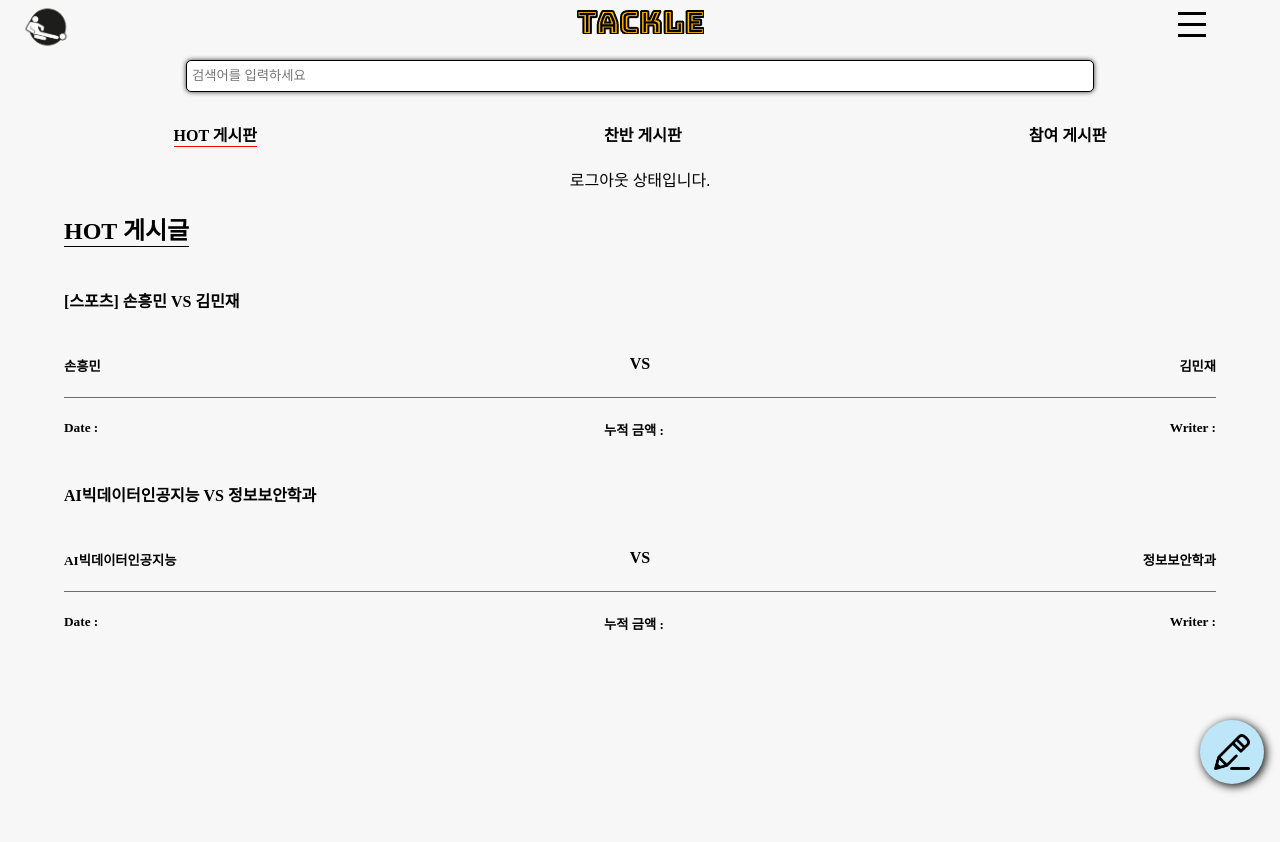
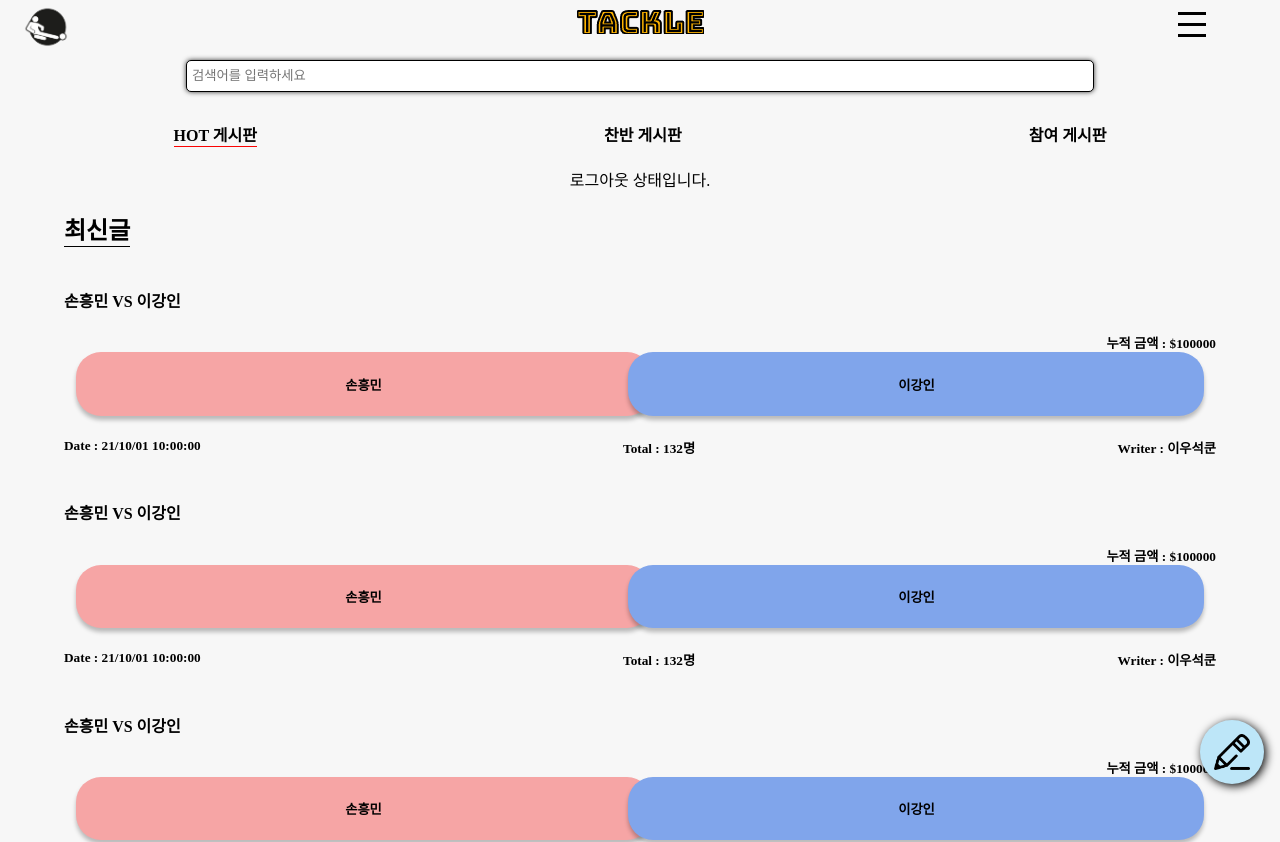
Before and after one commit to ejeonghun/react_tackle, a React (Create React App) app in the folder frontend/: page /Hotboard in a window 1280 px wide. Shown: the top 842 px of the page. Built offline with nearby package versions, Linux system fonts and the light colour scheme; a web font is replaced by a local one.

Commit message:
Category layout change

```diff
--- /dev/null
+++ b/frontend/public/sample.json
@@ -0,0 +1,40 @@
+{
+        "posts": [
+            {
+                "id": 1,
+                "title": "손흥민 VS 이강인",
+                "content": "안녕하세요. 첫 번째 글입니다.",
+                "idx": "홍길동",
+                "betted_amount" : 100000,
+                "pick1" : "손흥민",
+                "pick2" : "이강인",
+                "create_at": "21/10/01 10:00:00",
+                "votes" : 132,
+                "nickname" : "이우석쿤"
+            },
+            {
+                "id": 2,
+                "title": "손흥민 VS 이강인",
+                "content": "안녕하세요. 첫 번째 글입니다.",
+                "idx": "홍길동",
+                "betted_amount" : 100000,
+                "pick1" : "손흥민",
+                "pick2" : "이강인",
+                "create_at": "21/10/01 10:00:00",
+                "votes" : 132,
+                "nickname" : "이우석쿤"
+            },
+            {
+                "id": 3,
+                "title": "손흥민 VS 이강인",
+                "content": "안녕하세요. 첫 번째 글입니다.",
+                "idx": "홍길동",
+                "betted_amount" : 100000,
+                "pick1" : "손흥민",
+                "pick2" : "이강인",
+                "create_at": "21/10/01 10:00:00",
+                "votes" : 132,
+                "nickname" : "이우석쿤"
+            }
+        ]
+}
--- /dev/null
+++ b/frontend/src/component/Board/Board.js
@@ -0,0 +1,63 @@
+import React, { useState, useEffect } from "react";
+import { Link } from 'react-router-dom';
+import Write_Btn from "../Write_btn/Write_btn"
+import axios from 'axios';
+
+function Board() {
+  const [data, setData] = useState(null); // data라는 상태를 만듭니다.
+
+  useEffect(() => {
+      async function fetchData() {
+          const response = await fetch('http://localhost:3000/sample.json');
+          const data = await response.json();
+          return data.posts; // posts 키에 접근합니다.
+      }
+
+      async function getData() {
+          const fetchedData = await fetchData();
+          setData(fetchedData); // 데이터가 로드되면 상태를 업데이트합니다.
+      }
+
+      getData();
+  }, []);
+
+  if (!data) return <div>Loading...</div>;
+
+    return (
+        <div>
+        <div style={{ display: 'flex', justifyContent: 'center', width: '100%', height: '100vh' , textAlign:'left'}}>
+          <div style={{ display: 'flex', flexDirection: 'column', alignItems: 'flex-start', width:'90%', height:'auto'}}>
+            <h2 style={{borderBottom:'1px solid black'}}>최신글</h2>
+            {/* 각각의 게시글을 순회합니다. */}
+            {data.map((post) => (
+              <div className='Main_Content' key={post.id} style={{width:'100%'}}>
+                {/* 첫번째 최신글 */}
+                <Link to={`/${post.id}`}>
+                  <h4>{post.title}</h4>
+              <h5 style={{textAlign:'right', margin:'0', marginBlock:'0'}}>누적 금액 : ${post.betted_amount}</h5>
+              <div style={{ display: 'flex', justifyContent: 'space-around', position: 'relative'}}>
+                <div style={{width:'50%', textAlign:'center', backgroundColor:'rgba(246, 165, 165, 1)',boxShadow :'0px 4px 4px rgba(0, 0, 0, 0.25)' ,borderRadius: '25px',position: 'relative', left:'1%'}}>
+                <h5>{post.pick1}</h5>
+                </div>
+                <div style={{width:'50%', textAlign:'center', backgroundColor:'rgba(128, 165, 235, 1)',boxShadow :'0px 4px 4px rgba(0, 0, 0, 0.25)' ,borderRadius: '25px',position: 'relative', left:'-1%'}}>
+                <h5>{post.pick2}</h5>
+                </div>
+              </div>
+              <div className="writer" style={{display:'flex', justifyContent:'space-between'}}>
+              <h5>Date : {post.create_at}</h5>
+              <h5>Total : {post.votes}명</h5>
+              <h5>Writer : {post.nickname}</h5>
+              </div>
+              </Link>
+            </div>
+          ))};
+          </div>
+
+          <Write_Btn /> {/* 글쓰기 버튼 */}
+          </div>
+
+        </div>
+    )
+};
+
+export default Board;
--- a/frontend/src/component/Category/Category.js
+++ b/frontend/src/component/Category/Category.js
@@ -1,7 +1,6 @@
 import React from 'react';
 import styled from 'styled-components';
 import { FontAwesomeIcon } from '@fortawesome/react-fontawesome'
-import { faCoffee, faBook, faMusic, faFilm, faCameraRetro, faPaintBrush } from '@fortawesome/free-solid-svg-icons'
 import { faHeart } from '@fortawesome/free-solid-svg-icons';
 import { faGamepad } from '@fortawesome/free-solid-svg-icons';
 import { faSoccerBall } from '@fortawesome/free-solid-svg-icons';
@@ -16,6 +15,7 @@ const CategoryContainer = styled.div`
     justify-content: space-between;
     flex-wrap: wrap; // 필요시 줄바꿈 처리
     padding-top:100px;
+    justify-items: center;
 `;
 
 const CategoryCard = styled.div`
--- a/frontend/src/component/Hotboard/Hotboard.js
+++ b/frontend/src/component/Hotboard/Hotboard.js
@@ -1,49 +1,16 @@
 import React from 'react';
 import { Link } from 'react-router-dom';
 import Write_btn from '../Write_btn/Write_btn';
+import Board from '../Board/Board.js';
 
 // Login.js
 // Hello, Component! 라는 문자열을 담은 div 요소 Login 만들기
 // 컴포넌트의 첫글자는 무조건 대문자로 작성해야함!
 const Hotboard = () => {
     return (
-<div style={{ display: 'flex', justifyContent: 'center', width: '100%', height: '100vh' , textAlign:'left'}}>
-  <div style={{ display: 'flex', flexDirection: 'column', alignItems: 'flex-start', width:'90%', height:'auto'}}>
-    <h2 style={{borderBottom:'1px solid black'}}>HOT 게시글</h2>
-    {/* <ProgressBar vote1={47} vote2={53} /> */}
-    <div className='Main_Content' style={{width:'100%'}}>
-      {/* 첫번째 최신글 */}
-      <Link to="/게시글 라우팅1">
-      <h4>[스포츠] 손흥민 VS 김민재</h4>
-      <div style={{ display: 'flex', justifyContent: 'space-between', position: 'relative' , borderBottom: '1px solid #706d6d'}}>
-        <h5>손흥민</h5>
-        <h4 style={{ position:'absolute', width:'100%', textAlign:'center' }}>VS</h4>
-        <h5>김민재</h5>
+      <div>
+        <Board />
       </div>
-      <div className="writer" style={{display:'flex', justifyContent:'space-between'}}>
-      <h5>Date : </h5>
-      <h5>누적 금액 : </h5>
-      <h5>Writer : </h5>
-      </div>
-      </Link>
-      <Link to="/게시글 라우팅2">
-      {/* 두번째 최신글 */}
-      <h4>AI빅데이터인공지능 VS 정보보안학과</h4>
-      <div style={{ display: 'flex', justifyContent: 'space-between', position: 'relative' , borderBottom: '1px solid #706d6d'}}>
-        <h5>AI빅데이터인공지능</h5>
-        <h4 style={{ position:'absolute', width:'100%', textAlign:'center' }}>VS</h4>
-        <h5>정보보안학과</h5>
-      </div>
-      <div className="writer" style={{display:'flex', justifyContent:'space-between'}}>
-      <h5>Date : </h5>
-      <h5>누적 금액 : </h5>
-      <h5>Writer : </h5>
-      </div>
-      </Link>
-    </div>
-    <Write_btn /> {/* 글쓰기 버튼 */}
-  </div>
-</div>
     );
   };
   // 만든 컴포넌트 모듈로 사용하기 위해 내보내기
--- a/frontend/src/component/Login/Login.js
+++ b/frontend/src/component/Login/Login.js
@@ -6,30 +6,30 @@ import './Login.css';
 import SocialKakao from '../KakaoLogin/KakaoLogin.jsx';
 
 function Login() {
-  const [id, setId] = useState('');
-  const [password, setPassword] = useState('');
-  const [loginStatus, setLoginStatus] = useState(0);
+  // const [id, setId] = useState('');
+  // const [password, setPassword] = useState('');
+  // const [loginStatus, setLoginStatus] = useState(0);
 
-  const handleIdChange = (e) => {
-    setId(e.target.value);
-  }
+  // const handleIdChange = (e) => {
+  //   setId(e.target.value);
+  // }
 
-  const handlePasswordChange = (e) => {
-    setPassword(e.target.value);
-  }
+  // const handlePasswordChange = (e) => {
+  //   setPassword(e.target.value);
+  // }
 
   // 이 함수는 실제 서버에 요청을 보내는 코드로 대체해야 합니다.
   // 현재는 단순히 아이디와 비밀번호가 일치하는지 확인합니다.
-  const handleSubmit = (e) => {
-    e.preventDefault();
+  // const handleSubmit = (e) => {
+  //   e.preventDefault();
 
-    if(id === "admin" && password === "admin") {
-      setLoginStatus(1);
-      alert("로그인 성공!");
-    } else {
-      alert("아이디 또는 비밀번호가 잘못되었습니다.");
-    }
-  }
+  //   if(id === "admin" && password === "admin") {
+  //     setLoginStatus(1);
+  //     alert("로그인 성공!");
+  //   } else {
+  //     alert("아이디 또는 비밀번호가 잘못되었습니다.");
+  //   }
+  // }
 
  return (
    <div>
@@ -38,16 +38,16 @@ function Login() {
       <ul style={{listStyle:"none", padding:"0"}}>
         <li>이용약관</li>
         <textarea name="service" id="service" cols="50" rows="10">
-        개인정보보호법에 따라 "Local people" 에 회원가입 신청하시는 분께 수집하는 개인정보의 항목, 개인정보의 수집 및 이용목적, 개인정보의 보유 및 이용기간, 동의 거부권 및 동의 거부 시 불이익에 관한 사항을 안내 드리오니 자세히 읽은 후 동의하여 주시기 바랍니다.
+        개인정보보호법에 따라 "태클" 에 회원가입 신청하시는 분께 수집하는 개인정보의 항목, 개인정보의 수집 및 이용목적, 개인정보의 보유 및 이용기간, 동의 거부권 및 동의 거부 시 불이익에 관한 사항을 안내 드리오니 자세히 읽은 후 동의하여 주시기 바랍니다.
 
 
 
         1. 수집하는 개인정보
-        이용자는 회원가입을 하지 않아도 정보 검색, 게시판 열람 등 대부분의 "Local People" 서비스를 회원과 동일하게 이용할 수 있습니다. 이용자가 글쓰기, 댓글작성 등과 같이 개인화 혹은 회원제 서비스를 이용하기 위해 회원가입을 할 경우, "Local People" 는 서비스 이용을 위해 필요한 최소한의 개인정보를 수집합니다.
+        이용자는 회원가입을 하지 않아도 정보 검색, 게시판 열람 등 대부분의 "태클" 서비스를 회원과 동일하게 이용할 수 있습니다. 이용자가 글쓰기, 댓글작성 등과 같이 개인화 혹은 회원제 서비스를 이용하기 위해 회원가입을 할 경우, "태클" 은 서비스 이용을 위해 필요한 최소한의 개인정보를 수집합니다.
 
 
 
-        2. 회원가입 시점에 "Local People" 가 이용자로부터 수집하는 개인정보는 아래와 같습니다.
+        2. 회원가입 시점에 "태클" 가 이용자로부터 수집하는 개인정보는 아래와 같습니다.
         - 회원 가입 시 필수항목으로 아이디, 비밀번호, 이름, 이메일주소, 닉네임, 선택항목으로 본인확인 이메일주소를 수집합니다.
 
 
```
